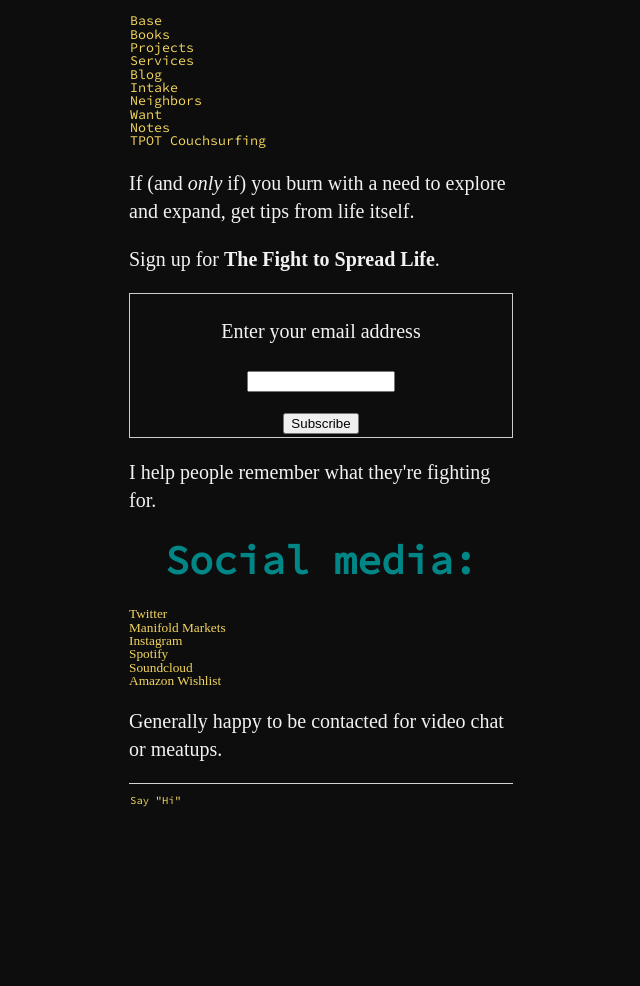
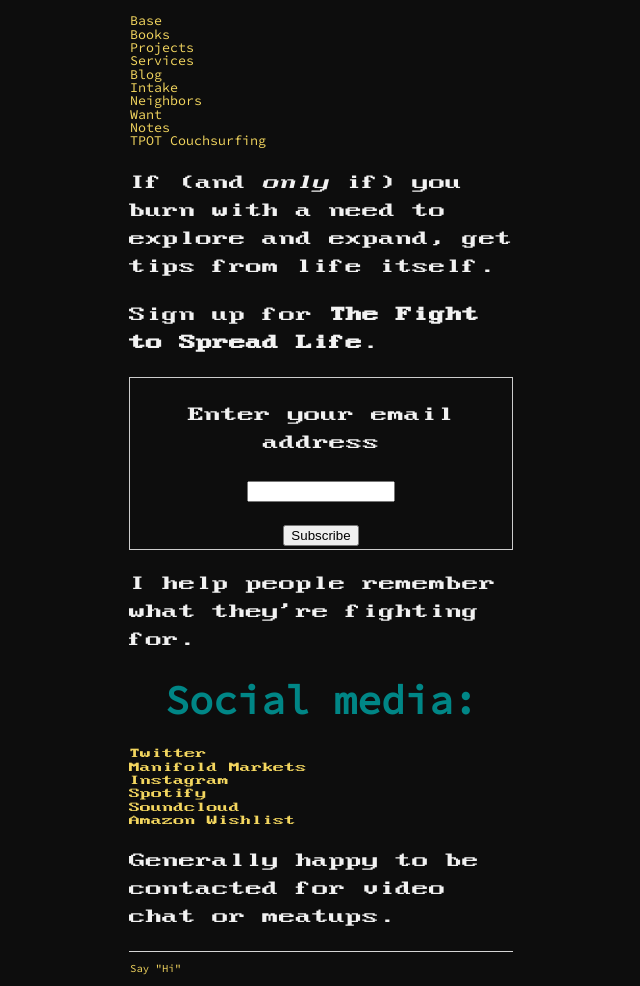
Before and after one commit to ray-dorai/ray-dorai.github.io, a Jekyll site: the page built from index.html, in a window 1280 px wide. Shown: the whole page, without its empty margins (319-959 px from the left). Built offline with Jekyll 4.4.1, drawn with Linux system fonts in a browser that asks for light colours; before the commit the page ends 900 px from its top, so only the background shows below that.

Commit message:
Update main.css

```diff
--- a/css/main.css
+++ b/css/main.css
@@ -2,8 +2,8 @@
 
   @font-face
 {
-font-family: IBM VGA 8x16;
-src: url('AcPlus_IBM_VGA_8x16-2x.ttf'),
+font-family: "IBM VGA 8x16";
+src: url("../assets/fonts/AcPlus_IBM_VGA_8x16-2x.ttf"),
 }
 
 body {
```
